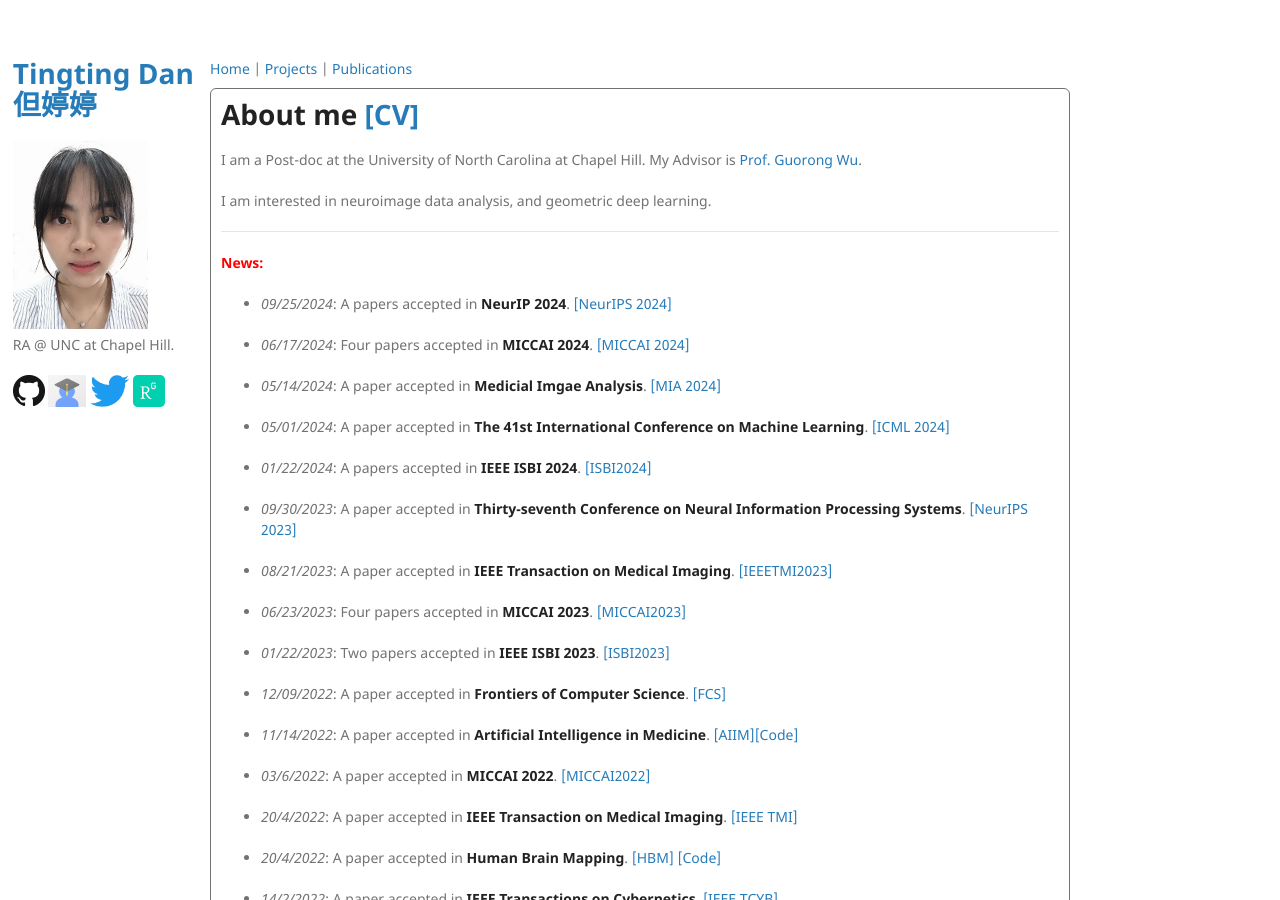
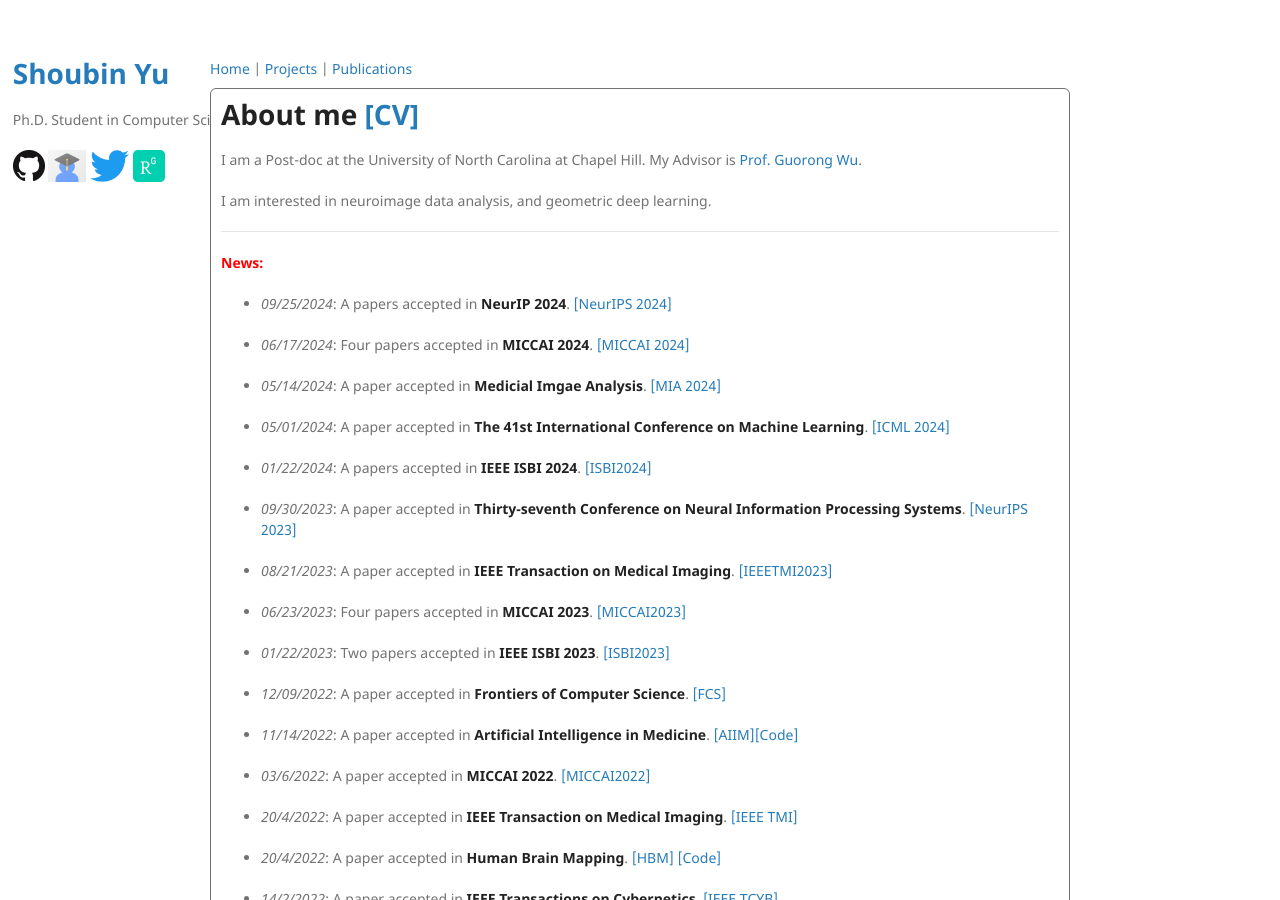
Before and after one commit to Dandy5721/dandy.github.io, a Jekyll site: the page built from index.md, in a window 1280 px wide and 900 px high. Built offline with Jekyll 4.4.1, drawn with Linux system fonts in a browser that asks for light colours; our own code applies the rules of GitHub Pages for plain Markdown files; some of the changed lines change nothing that is shown.

Commit message:
Update _config.yml

```diff
--- a/_config.yml
+++ b/_config.yml
@@ -1,14 +1,177 @@
-title: Tingting Dan
-title_cn: 但婷婷
-logo: /assets/img/wei.jpg
-description: RA @ UNC at Chapel Hill.
-show_buttons: true
-index_url: https://dandy5721.github.io/dandy.github.io
-project_url: https://dandy5721.github.io/dandy.github.io/projects
-publication_url: https://dandy5721.github.io/dandy.github.io/publications
-research_statement_url: https://drive.google.com/file/d/1SJgMNn493hlpMTHLE5goz4pCxzj5oLuJ/view?usp=sharing
-twitter_url: https://twitter.com/DanTingting
-linkedin_url: https://scholar.google.com/citations?user=FMcmg0gAAAAJ&hl=en&oi=ao
-rg_url: https://www.researchgate.net/profile/Tingting_Dan
-google_analytics:
-theme: jekyll-theme-minimal
+# title: Tingting Dan
+# title_cn: 但婷婷
+# logo: /assets/img/wei.jpg
+# description: RA @ UNC at Chapel Hill.
+# show_buttons: true
+# index_url: https://dandy5721.github.io/dandy.github.io
+# project_url: https://dandy5721.github.io/dandy.github.io/projects
+# publication_url: https://dandy5721.github.io/dandy.github.io/publications
+# research_statement_url: https://drive.google.com/file/d/1SJgMNn493hlpMTHLE5goz4pCxzj5oLuJ/view?usp=sharing
+# twitter_url: https://twitter.com/DanTingting
+# linkedin_url: https://scholar.google.com/citations?user=FMcmg0gAAAAJ&hl=en&oi=ao
+# rg_url: https://www.researchgate.net/profile/Tingting_Dan
+# google_analytics:
+# theme: jekyll-theme-minimal
+# Welcome to Jekyll!
+#
+# This config file is meant for settings that affect your entire site, values
+# which you are expected to set up once and rarely need to edit after that.
+# For technical reasons, this file is *NOT* reloaded automatically when you use
+# `jekyll serve`. If you change this file, please restart the server process.
+
+# Site Settings
+title                    : "Shoubin Yu"
+description              : "Ph.D. Student in Computer Science"
+repository               : "Yui010206/Yui010206.github.io"
+google_scholar_stats_use_cdn : false
+
+# google analytics
+google_analytics_id      :  # get google_analytics_id from https://analytics.google.com/analytics/
+
+# SEO Related
+google_site_verification :  # get google_site_verification from https://search.google.com/search-console/about
+bing_site_verification   :  # get bing_site_verification from https://www.bing.com/webmasters/about
+baidu_site_verification  :  # get baidu_site_verification from https://ziyuan.baidu.com/login/index?u=/site/index
+
+# Site Author
+author:
+  name             : "Shoubin Yu"
+  avatar           : "images/shoubin.jpg"
+  bio              : "UNC, Chapel Hill"
+  location         : "North Carolina, US"
+  employer         :
+  pubmed           :
+  googlescholar    : "https://scholar.google.com/citations?user=UqC5AoMAAAAJ&hl=en&oi=ao"
+  email            :
+  researchgate     :  # e.g., "https://www.researchgate.net/profile/yourprofile"
+  uri              :
+  bitbucket        :
+  codepen          :
+  dribbble         :
+  flickr           :
+  facebook         :
+  foursquare       :
+  github           : "Yui010206"
+  google_plus      :
+  keybase          :
+  instagram        :
+  impactstory      : # e.g., "https://profiles.impactstory.org/u/xxxx-xxxx-xxxx-xxxx"
+  lastfm           :
+  linkedin         : # e.g., "linkedin username"
+  dblp             : # e.g., "https://dblp.org/pid/xx/xxxx.html"
+  orcid            : # e.g., "https://orcid.org/xxxx"
+  pinterest        :
+  soundcloud       :
+  stackoverflow    : # http://stackoverflow.com/users/123456/username
+  steam            :
+  tumblr           :
+  twitter          : "shoubin621"
+  vine             :
+  weibo            :
+  xing             :
+  youtube          :
+  wikipedia        :
+
+
+# Reading Files
+include:
+  - .htaccess
+  - _pages
+  - files
+exclude:
+  - docs
+  - google_scholar_crawler
+  - "*.sublime-project"
+  - "*.sublime-workspace"
+  - .asset-cache
+  - .bundle
+  - .jekyll-assets-cache
+  - .sass-cache
+  - .github
+  - CHANGELOG
+  - Capfile
+  - Gemfile
+  - Gruntfile.js
+  - LICENSE
+  - README
+  - Rakefile
+  - assets/js/_main.js
+  - assets/js/plugins
+  - assets/js/vendor
+  - config
+  - gulpfile.js
+  - log
+  - node_modules
+  - package.json
+  - tmp
+  - vendor
+keep_files:
+  - .git
+  - .svn
+encoding: "utf-8"
+markdown_ext: "markdown,mkdown,mkdn,mkd,md"
+
+
+# Conversion
+markdown: kramdown
+highlighter: rouge
+lsi: false
+excerpt_separator: "\n\n"
+incremental: false
+
+
+# Markdown Processing
+kramdown:
+  input: GFM
+  hard_wrap: false
+  auto_ids: true
+  footnote_nr: 1
+  entity_output: as_char
+  toc_levels: 1..6
+  smart_quotes: lsquo,rsquo,ldquo,rdquo
+  enable_coderay: false
+
+# Defaults
+defaults:
+  # _pages
+  - scope:
+      path: ""
+      type: pages
+    values:
+      layout: default
+      author_profile: true
+
+
+# Sass/SCSS
+sass:
+  sass_dir: _sass
+  style: compressed # http://sass-lang.com/documentation/file.SASS_REFERENCE.html#output_style
+
+
+# Outputting
+permalink: /:categories/:title/
+timezone: Asia/Shanghai # http://en.wikipedia.org/wiki/List_of_tz_database_time_zones
+
+
+# Plugins
+plugins:
+  - jekyll-paginate
+  - jekyll-sitemap
+  - jekyll-gist
+  - jekyll-feed
+  - jekyll-redirect-from
+# mimic GitHub Pages with --safe
+whitelist:
+  - jekyll-paginate
+  - jekyll-sitemap
+  - jekyll-gist
+  - jekyll-feed
+  - jemoji
+
+
+# HTML Compression
+# - http://jch.penibelst.de/
+compress_html:
+  clippings: all
+  ignore:
+    envs: development
```
